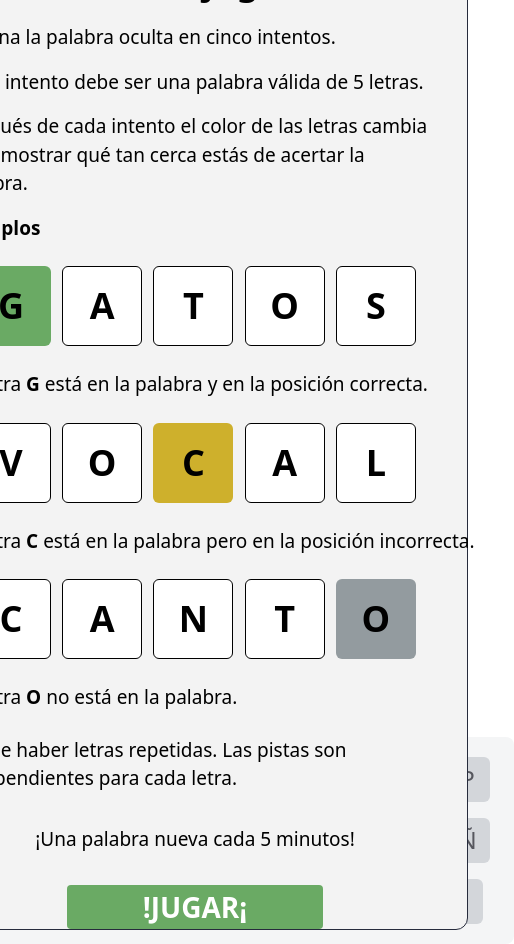
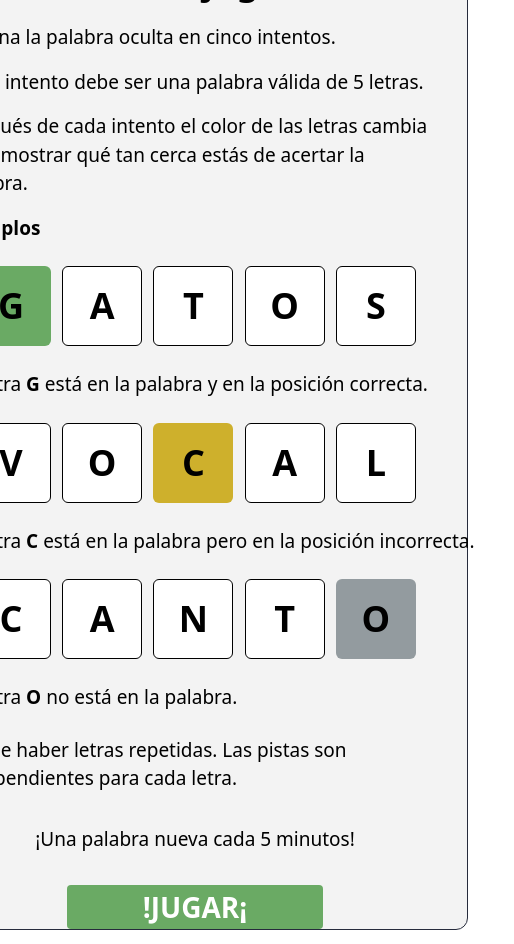
Before and after one commit to juliosantacruz/wordle-game, a React (Vite) app: page / in a window 390 px wide. Shown: the whole page, 514 px wide, since content can reach past the window. After the commit the page ends 844 px from the top, so only its background shows below. Built offline with nearby package versions, Linux system fonts and the light colour scheme.

Commit message:
small screen confg test;

```diff
--- a/src/App.tsx
+++ b/src/App.tsx
@@ -30,9 +30,9 @@ function App() {
 
   return (
     <>
-      <div className="flex h-screen w-screen flex-col items-center justify-center bg-[#F9F9F9] dark:bg-[#262B3C]">
+      <div className="flex h-screen w-screen flex-col items-center  bg-[#F9F9F9] dark:bg-[#262B3C]">
         <Header darkMode={darkMode} setDarkMode={setDarkMode} />
-        <div className="flex flex-col items-center m-[100px]">
+        <div className="flex flex-col items-center m-[50px]">
           {guessesArray.map((_, index) => {
             return (
               <GuessRow
--- a/src/components/GuessRow.tsx
+++ b/src/components/GuessRow.tsx
@@ -9,7 +9,7 @@ type Props = {
 export default function GuessRow({ guess, word, isGuessed }: Props) {
 
   return (
-    <div className={`mb-4 grid grid-flow-col-dense gap-4 w-full`}>
+    <div className={`mb-2 grid grid-flow-col-dense gap-2 w-full`}>
       {new Array(word.length).fill(0).map((char, i) => {
         const bgColor = !isGuessed
           ? "bg-[#939B9F33]"
@@ -22,7 +22,7 @@ export default function GuessRow({ guess, word, isGuessed }: Props) {
         return (
           <div
             key={"char" + guess[i] + i}
-            className={` size-20 rounded-md ${bgColor} font-bold uppercase text-white flex justify-center items-center text-4xl`}
+            className={` size-14 rounded-md ${bgColor} font-bold uppercase text-white flex justify-center items-center text-4xl`}
           >
             {guess[i]}
           </div>
--- a/src/components/Header.tsx
+++ b/src/components/Header.tsx
@@ -34,19 +34,19 @@ export default function Header({darkMode, setDarkMode }:Props) {
     }
   },[darkMode])
   return (
-    <nav className="flex items-center justify-between w-[638px] h-[84px] mb-6 rounded-[15px] bg-[#F3F3F3] dark:bg-gray-800 p-4 ">
+    <nav className="flex items-center justify-between w-full max-w-[638px] h-[84px] mb-2 rounded-[15px] bg-[#F3F3F3] dark:bg-gray-800 p-4 ">
       <div>
         <button onClick={showTheRules}>
           {" "}
           <img
             src={darkMode ? darkQuestion : lightQuestion}
-            className="h-[32px]"
+            className="h-[22px]"
             alt="Question Icon"
           />
         </button>
       </div>
 
-      <div className="text-6xl font-bold uppercase font text-[#202537] dark:text-[#DADCE0]">wordle</div>
+      <div className="text-2xl font-bold uppercase font text-[#202537] dark:text-[#DADCE0]">wordle</div>
 
       <div>
         <div className="flex items-center gap-4">
@@ -54,7 +54,7 @@ export default function Header({darkMode, setDarkMode }:Props) {
             {" "}
             <img
               src={darkMode ? darkChart : lightChart}
-              className="h-[32px]"
+              className="h-[22px]"
               alt="Chart Icon"
             />
           </button>
@@ -62,7 +62,7 @@ export default function Header({darkMode, setDarkMode }:Props) {
             {" "}
             <img
               src={darkMode ? darkIcon : lightIcon}
-              className="h-[32px]"
+              className="h-[22px]"
               alt="IconDarkMode"
             />
           </button>
--- a/src/components/Keyboard.tsx
+++ b/src/components/Keyboard.tsx
@@ -8,35 +8,9 @@ type Props = {
 };
 
 const keys = [
-  "q",
-  "w",
-  "e",
-  "r",
-  "t",
-  "y",
-  "u",
-  "i",
-  "o",
-  "p",
-  "a",
-  "s",
-  "d",
-  "f",
-  "g",
-  "h",
-  "j",
-  "k",
-  "l",
-  "ñ",
-  "Enter",
-  "z",
-  "x",
-  "c",
-  "v",
-  "b",
-  "n",
-  "m",
-  "Delete",
+  ["q", "w", "e", "r", "t", "y", "u", "i", "o", "p"],
+  ["a", "s", "d", "f", "g", "h", "j", "k", "l", "ñ"],
+  ["Enter", "z", "x", "c", "v", "b", "n", "m", "Delete"],
 ];
 
 export default function Keyboard({ darkMode }: Props) {
@@ -47,14 +21,17 @@ export default function Keyboard({ darkMode }: Props) {
   const exactos = keypadGuess.exactGuesses;
 
   const dispatchKeyboardEvent = (key: string) => {
-    const event = new KeyboardEvent('keydown', { key });
+    const event = new KeyboardEvent("keydown", { key });
     window.dispatchEvent(event);
   };
 
   return (
-    <div className="flex flex-wrap gap-4 w-[638px] bg-[#dadce04d] dark:bg-[#dadce008] p-5 rounded-lg">
+    <div className="flex flex-col gap-4 max-w-[638px] w-full bg-[#dadce04d] dark:bg-[#dadce008] p-5 rounded-lg">
       {keys &&
-        keys.map((key) => {
+        keys.map((row) => {
+          return (
+            <div className="flex flex-row justify-center gap-1">
+              {row.map((key) => {
                 const bgColor = exactos.includes(key)
                   ? "bg-[#6AAA64] text-white"
                   : inexactos.includes(key)
@@ -66,9 +43,9 @@ export default function Keyboard({ darkMode }: Props) {
                 if (key === "Delete") {
                   return (
                     <button
-              onClick={()=>dispatchKeyboardEvent(key)}
+                      onClick={() => dispatchKeyboardEvent(key)}
                       key={key}
-                className="flex justify-center items-center gap-1 w-[72px] h-[45px] rounded-md uppercase bg-[#D3D6DA] text-[#56575E] dark:bg-[#565F7E] dark:text-white text-2xl"
+                      className="flex justify-center items-center gap-1 w-[72px] h-[45px] rounded-md uppercase bg-[#D3D6DA] text-[#56575E] dark:bg-[#565F7E] dark:text-white text-lg"
                     >
                       <img src={darkMode ? darkDelIcon : lightDelIcon} alt="" />
                     </button>
@@ -76,10 +53,10 @@ export default function Keyboard({ darkMode }: Props) {
                 } else {
                   return (
                     <button
-              onClick={()=>dispatchKeyboardEvent(key)}
-                className={`flex justify-center items-center gap-1 ${
-                  key === "Enter" ? "w-[72px] text-[15px]" : "w-[45px]"
-                } h-[45px] rounded-md uppercase text-2xl  ${bgColor}`}
+                      onClick={() => dispatchKeyboardEvent(key)}
+                      className={`flex justify-center items-center gap-2 ${
+                        key === "Enter" ? "w-[72px] text-[12px]" : "w-[34px]"
+                      } h-[45px] rounded-md uppercase text-lg  ${bgColor}`}
                       key={key}
                     >
                       {" "}
@@ -90,4 +67,7 @@ export default function Keyboard({ darkMode }: Props) {
               })}
             </div>
           );
+        })}
+    </div>
+  );
 }
```
Lines whose indentation alone changed are shown as unchanged.
